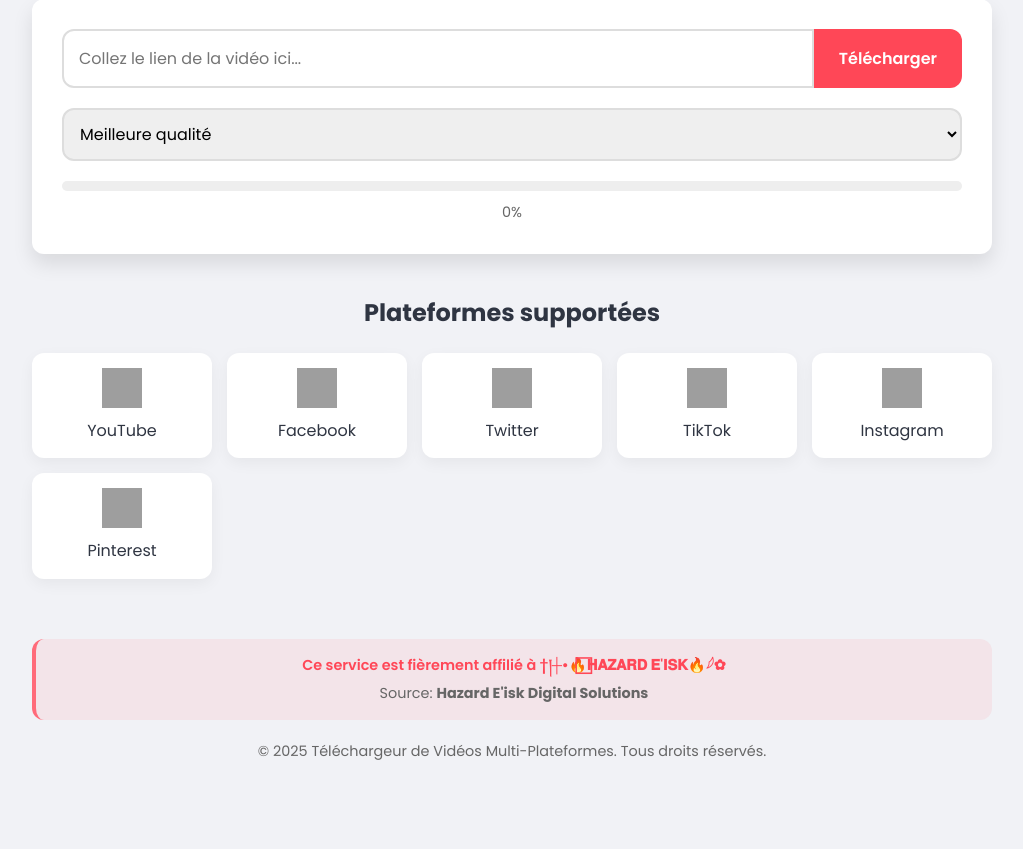
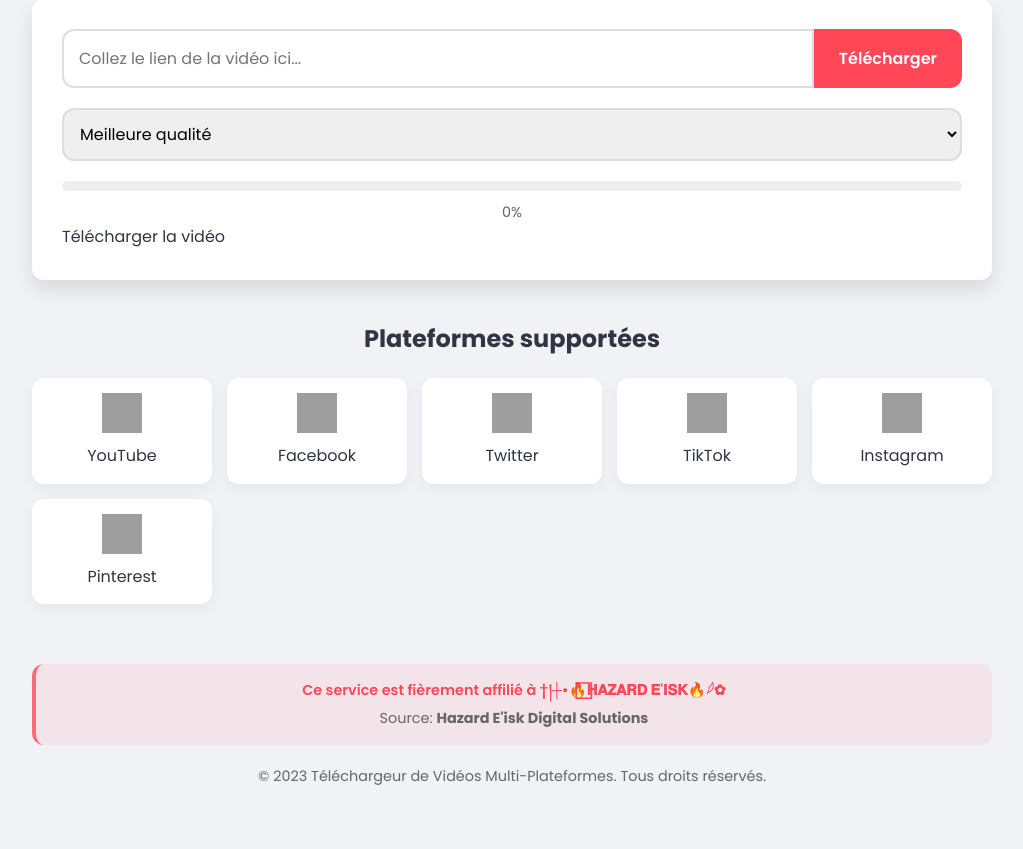
Before and after one commit to BOBOJUNIORK/Video_DeepCop, a Flask app: page / in a window 1280 px wide. Shown: the part 183-1032 px from the top of the page, without its empty margins (128-1151 px from the left). Before the commit the page ends 943 px from the top, so only its background shows below. Run offline with Flask 3, Linux system fonts and the light colour scheme; grey boxes are pictures that could not be loaded.

Commit message:
Update index.html

```diff
--- a/templates/index.html
+++ b/templates/index.html
@@ -6,6 +6,7 @@
     <title>Téléchargeur de Vidéos Multi-Plateformes</title>
     <link href="https://fonts.googleapis.com/css2?family=Poppins:wght@400;500;600;700&display=swap" rel="stylesheet">
     <link rel="stylesheet" href="/static/style.css">
+    <link rel="icon" href="https://cdn-icons-png.flaticon.com/512/1384/1384060.png" type="image/png">
 </head>
 <body>
     <div class="container">
@@ -38,6 +39,11 @@
                 </div>
 
                 <div id="message" class="hidden"></div>
+
+                <div id="download_result" class="hidden">
+                    <h3 id="video_title"></h3>
+                    <a id="download_link" class="download-button" download>Télécharger la vidéo</a>
+                </div>
             </div>
 
             <div class="supported-platforms">
@@ -58,10 +64,10 @@
                 <p>Ce service est fièrement affilié à †།┼•🔥⃞𝐇𝐀𝐙𝐀𝐑𝐃 𝐄'𝐈𝐒𝐊🔥𓆪✿</p>
                 <p>Source: <strong>Hazard E'isk Digital Solutions</strong></p>
             </div>
-            <p>© 2025 Téléchargeur de Vidéos Multi-Plateformes. Tous droits réservés.</p>
+            <p>© 2023 Téléchargeur de Vidéos Multi-Plateformes. Tous droits réservés.</p>
         </footer>
     </div>
 
     <script src="/static/script.js"></script>
 </body>
-  </html>
+</html>
```
